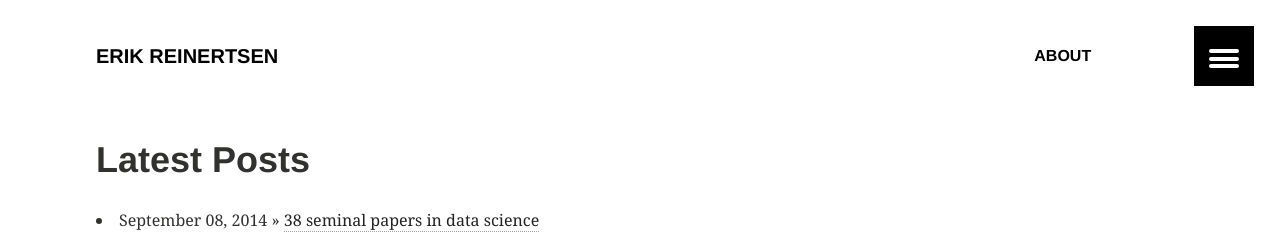
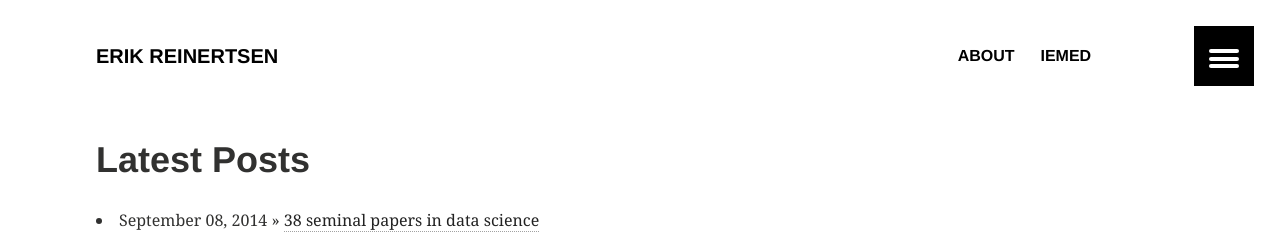
Before and after one commit to erikr/erikr.github.io, a Jekyll site: the page built from index.md, in a window 1280 px wide. Shown: the top 239 px of the page. Built offline with Jekyll 4.4.1, drawn with Linux system fonts in a browser that asks for light colours.

Commit message:
added IEMed

```diff
--- a/_data/navigation.yml
+++ b/_data/navigation.yml
@@ -3,3 +3,7 @@
 - title: About
   url: /about/
   image:
+
+- title: IEMed
+  url: /IEMed/
+  image:
```
